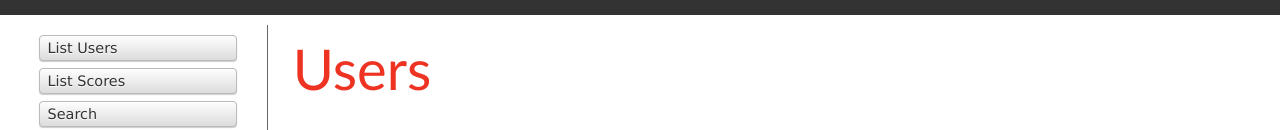
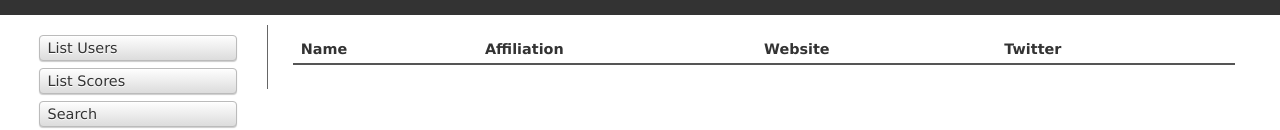
Before and after one commit to marcneuwirth/barcamp-popularity, a CakePHP app: the page made by app/View/Users/find.ctp in a window 1280 px wide. Shown: the part 135-265 px from the top of the page. Run offline with PHP 8.4 and a stand-in for CakePHP, Linux system fonts and the light colour scheme; the template is opened without the code that fills it, so the values that code supplies are empty; some libraries are stand-ins or nearby versions; some web fonts are replaced.

Commit message:
remove header

```diff
--- a/app/View/Users/find.ctp
+++ b/app/View/Users/find.ctp
@@ -1,5 +1,4 @@
 <div class="users index">
-	<h2><?php echo __('Users');?></h2>
 	<table cellpadding="0" cellspacing="0">
 	<tr>
 			<th><?php echo $this->Paginator->sort('name');?></th>
```
